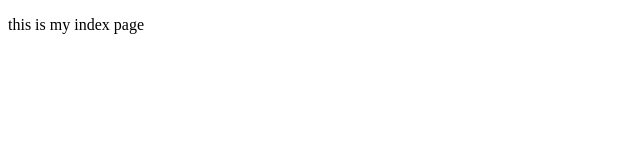
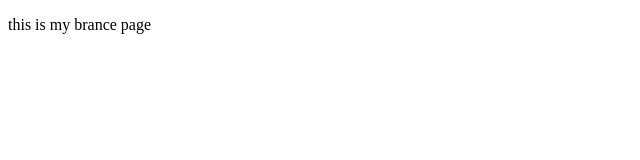
Before and after one commit to mdnomanislam/web, a plain HTML site: page index.html in a window 1280 px wide. Shown: the full height of the page, 0-640 px from the left. Drawn offline with Linux system fonts and the light colour scheme.

Commit message:
changing index to branch

```diff
--- a/index.html
+++ b/index.html
@@ -4,6 +4,6 @@
 	<title></title>
 </head>
 <body>
-<p>this is my index page</p>
+<p>this is my brance page</p>
 </body>
 </html>
```
